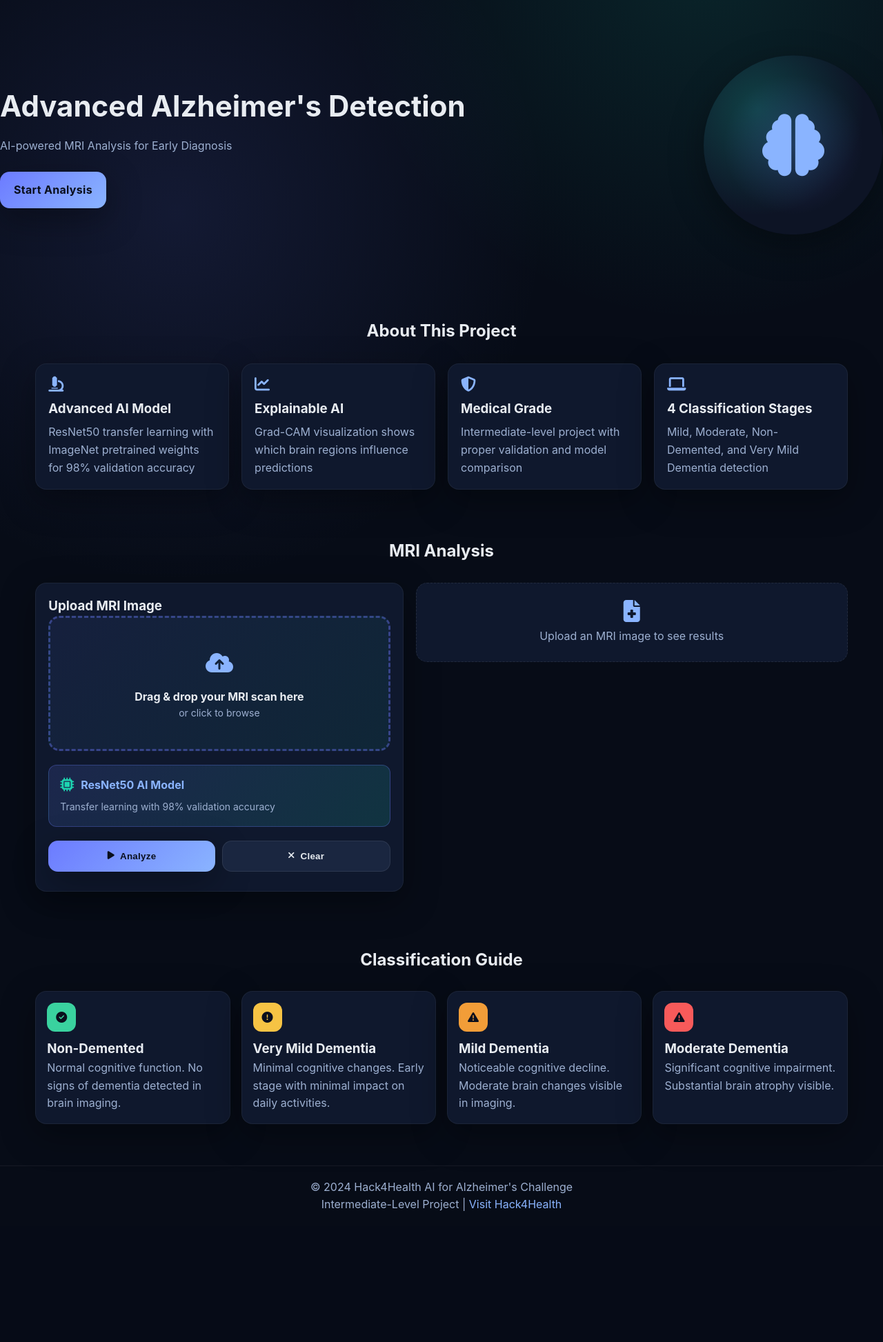
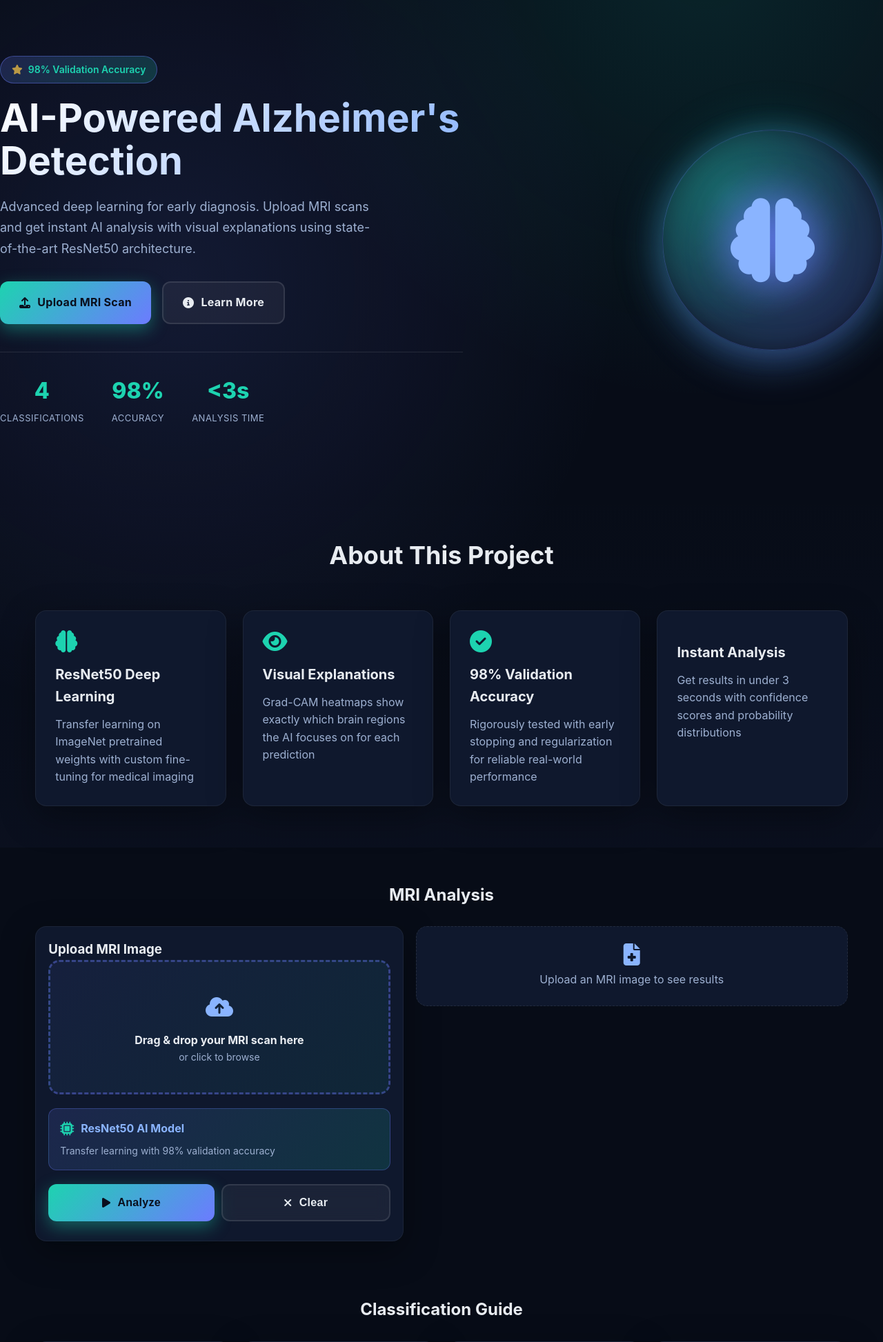
Before and after one commit to CreativeDragon1/BrainGuard, a Flask app: page / in a window 1280 px wide. Shown: the part 59-2005 px from the top of the page at 69% size. Before the commit the page ends 1815 px from the top, so only its background shows below. Run offline with Flask 3, Linux system fonts and the light colour scheme.

Commit message:
MAJOR UI OVERHAUL: Beautiful hero section with badges, stats, animations, enhanced about cards

```diff
--- a/static/css/style.css
+++ b/static/css/style.css
@@ -98,64 +98,273 @@ a { color: var(--primary-2); text-decoration: none; }
     grid-template-columns: 1.1fr 0.9fr;
     padding: 140px 0 80px;
     align-items: center;
-    gap: 40px;
+    gap: 60px;
 }
 
-.hero-content h1 { font-size: 42px; margin-bottom: 12px; }
-.hero-content p { max-width: 520px; margin-bottom: 24px; }
+.hero-badge {
+    display: inline-flex;
+    align-items: center;
+    gap: 8px;
+    background: linear-gradient(135deg, rgba(108,123,255,0.2), rgba(29,211,176,0.2));
+    border: 1px solid rgba(108,123,255,0.4);
+    padding: 8px 16px;
+    border-radius: 50px;
+    font-size: 14px;
+    font-weight: 600;
+    color: var(--accent);
+    margin-bottom: 20px;
+    animation: fadeInDown 0.8s ease;
+}
+
+.hero-badge i {
+    color: var(--warning);
+    animation: pulse 2s ease-in-out infinite;
+}
+
+@keyframes pulse {
+    0%, 100% { opacity: 1; }
+    50% { opacity: 0.6; }
+}
+
+@keyframes fadeInDown {
+    from {
+        opacity: 0;
+        transform: translateY(-20px);
+    }
+    to {
+        opacity: 1;
+        transform: translateY(0);
+    }
+}
+
+.hero-content h1 {
+    font-size: 56px;
+    margin-bottom: 20px;
+    line-height: 1.1;
+    background: linear-gradient(135deg, #fff, var(--primary-2));
+    -webkit-background-clip: text;
+    -webkit-text-fill-color: transparent;
+    background-clip: text;
+    animation: fadeInUp 0.8s ease 0.2s both;
+}
+
+@keyframes fadeInUp {
+    from {
+        opacity: 0;
+        transform: translateY(30px);
+    }
+    to {
+        opacity: 1;
+        transform: translateY(0);
+    }
+}
+
+.hero-content p {
+    max-width: 560px;
+    margin-bottom: 32px;
+    font-size: 18px;
+    line-height: 1.7;
+    color: var(--muted);
+    animation: fadeInUp 0.8s ease 0.4s both;
+}
+
+.hero-buttons {
+    display: flex;
+    gap: 16px;
+    margin-bottom: 40px;
+    flex-wrap: wrap;
+    animation: fadeInUp 0.8s ease 0.6s both;
+}
+
+.hero-stats {
+    display: flex;
+    gap: 40px;
+    padding-top: 30px;
+    border-top: 1px solid rgba(255,255,255,0.1);
+    animation: fadeInUp 0.8s ease 0.8s both;
+}
+
+.stat {
+    text-align: center;
+}
+
+.stat-number {
+    font-size: 32px;
+    font-weight: 800;
+    color: var(--accent);
+    margin-bottom: 4px;
+}
+
+.stat-label {
+    font-size: 13px;
+    color: var(--muted);
+    text-transform: uppercase;
+    letter-spacing: 0.5px;
+}
 
 .btn {
     display: inline-flex;
     align-items: center;
-    gap: 8px;
-    padding: 14px 20px;
-    border-radius: 14px;
+    gap: 10px;
+    padding: 16px 28px;
+    border-radius: 12px;
     border: none;
     cursor: pointer;
     font-weight: 700;
+    font-size: 16px;
     letter-spacing: 0.3px;
-    transition: transform 0.2s ease, box-shadow 0.2s ease;
+    transition: all 0.3s ease;
+    text-decoration: none;
 }
 
-.btn-primary { background: linear-gradient(135deg, var(--primary), var(--primary-2)); color: #0a0f1d; box-shadow: var(--shadow); }
-.btn-secondary { background: #1a2640; color: var(--text); border: 1px solid rgba(255,255,255,0.08); }
+.btn-primary {
+    background: linear-gradient(135deg, var(--accent), var(--primary));
+    color: #0a0f1d;
+    box-shadow: 0 8px 24px rgba(29,211,176,0.4);
+}
 
-.btn:hover { transform: translateY(-2px); }
+.btn-primary:hover {
+    box-shadow: 0 12px 32px rgba(29,211,176,0.6);
+    transform: translateY(-3px);
+}
+
+.btn-secondary {
+    background: rgba(255,255,255,0.05);
+    color: var(--text);
+    border: 2px solid rgba(255,255,255,0.1);
+    backdrop-filter: blur(10px);
+}
+
+.btn-secondary:hover {
+    background: rgba(255,255,255,0.08);
+    border-color: rgba(255,255,255,0.2);
+    transform: translateY(-3px);
+}
+
 .btn:active { transform: translateY(0); }
 
-.hero-bg { position: relative; height: 100%; }
-.floating-brain {
-    width: 260px; height: 260px;
-    border-radius: 50%;
-    background: radial-gradient(circle, rgba(108,123,255,0.18), transparent 55%),
-                radial-gradient(circle at 30% 30%, rgba(26,211,176,0.24), transparent 60%),
-                #0d1425;
+.hero-bg {
+    position: relative;
+    height: 100%;
     display: grid;
     place-items: center;
-    box-shadow: var(--shadow);
+}
+
+.floating-brain {
+    width: 320px;
+    height: 320px;
+    border-radius: 50%;
+    background: radial-gradient(circle, rgba(108,123,255,0.25), transparent 50%),
+                radial-gradient(circle at 30% 30%, rgba(29,211,176,0.3), transparent 60%),
+                linear-gradient(135deg, #0f1829, #0d1425);
+    display: grid;
+    place-items: center;
+    box-shadow: 0 20px 60px rgba(108,123,255,0.3),
+                0 0 80px rgba(29,211,176,0.2);
     margin-left: auto;
     animation: float 6s ease-in-out infinite;
+    border: 1px solid rgba(108,123,255,0.3);
+    position: relative;
 }
-.floating-brain i { font-size: 90px; color: var(--primary-2); }
+
+.floating-brain::before {
+    content: '';
+    position: absolute;
+    inset: -2px;
+    border-radius: 50%;
+    background: linear-gradient(135deg, var(--accent), var(--primary));
+    opacity: 0.3;
+    filter: blur(20px);
+    animation: glow 3s ease-in-out infinite alternate;
+}
+
+@keyframes glow {
+    from { opacity: 0.2; }
+    to { opacity: 0.5; }
+}
+
+.floating-brain i {
+    font-size: 120px;
+    color: var(--primary-2);
+    filter: drop-shadow(0 0 30px rgba(108,123,255,0.8));
+    animation: brainPulse 3s ease-in-out infinite;
+    position: relative;
+    z-index: 1;
+}
+
+@keyframes brainPulse {
+    0%, 100% { transform: scale(1); }
+    50% { transform: scale(1.05); }
+}
 
 @keyframes float { 0%, 100% { transform: translateY(0);} 50% { transform: translateY(-10px);} }
 
 /* About */
-.about { padding: 40px 0 20px; }
-.about h2 { text-align: center; margin-bottom: 28px; }
-.about-grid { display: grid; grid-template-columns: repeat(auto-fit, minmax(220px, 1fr)); gap: 18px; }
+.about {
+    padding: 80px 0 60px;
+    background: linear-gradient(180deg, transparent, rgba(108,123,255,0.03));
+}
+
+.about h2 {
+    text-align: center;
+    margin-bottom: 50px;
+    font-size: 36px;
+}
+
+.about-grid {
+    display: grid;
+    grid-template-columns: repeat(auto-fit, minmax(260px, 1fr));
+    gap: 24px;
+}
 
 .about-card {
     background: var(--card);
-    padding: 18px;
+    padding: 28px;
     border-radius: var(--radius);
-    border: 1px solid rgba(255,255,255,0.05);
+    border: 1px solid rgba(255,255,255,0.06);
     box-shadow: var(--shadow);
-    transition: transform 0.2s ease, border-color 0.2s ease;
+    transition: all 0.3s ease;
+    position: relative;
+    overflow: hidden;
 }
-.about-card i { color: var(--primary-2); font-size: 22px; margin-bottom: 10px; }
-.about-card h3 { margin-bottom: 6px; }
-.about-card:hover { transform: translateY(-2px); border-color: rgba(255,255,255,0.12); }
+
+.about-card::before {
+    content: '';
+    position: absolute;
+    top: 0;
+    left: 0;
+    right: 0;
+    height: 4px;
+    background: linear-gradient(135deg, var(--accent), var(--primary));
+    transform: scaleX(0);
+    transition: transform 0.3s ease;
+}
+
+.about-card:hover::before {
+    transform: scaleX(1);
+}
+
+.about-card i {
+    color: var(--accent);
+    font-size: 32px;
+    margin-bottom: 16px;
+    display: block;
+}
+
+.about-card h3 {
+    margin-bottom: 12px;
+    font-size: 20px;
+}
+
+.about-card p {
+    line-height: 1.6;
+}
+
+.about-card:hover {
+    transform: translateY(-5px);
+    border-color: rgba(108,123,255,0.3);
+    box-shadow: 0 20px 60px rgba(108,123,255,0.2);
+}
 
 /* Predict */
 .predict { padding: 50px 0 40px; }
--- a/templates/index.html
+++ b/templates/index.html
@@ -33,9 +33,36 @@
     <!-- Hero Section -->
     <section id="home" class="hero">
         <div class="hero-content">
-            <h1>Advanced Alzheimer's Detection</h1>
-            <p>AI-powered MRI Analysis for Early Diagnosis</p>
-            <a href="#predict" class="btn btn-primary">Start Analysis</a>
+            <div class="hero-badge">
+                <i class="fas fa-star"></i>
+                <span>98% Validation Accuracy</span>
+            </div>
+            <h1>AI-Powered Alzheimer's Detection</h1>
+            <p>Advanced deep learning for early diagnosis. Upload MRI scans and get instant AI analysis with visual explanations using state-of-the-art ResNet50 architecture.</p>
+            <div class="hero-buttons">
+                <a href="#predict" class="btn btn-primary">
+                    <i class="fas fa-upload"></i>
+                    Upload MRI Scan
+                </a>
+                <a href="#about" class="btn btn-secondary">
+                    <i class="fas fa-info-circle"></i>
+                    Learn More
+                </a>
+            </div>
+            <div class="hero-stats">
+                <div class="stat">
+                    <div class="stat-number">4</div>
+                    <div class="stat-label">Classifications</div>
+                </div>
+                <div class="stat">
+                    <div class="stat-number">98%</div>
+                    <div class="stat-label">Accuracy</div>
+                </div>
+                <div class="stat">
+                    <div class="stat-number">&lt;3s</div>
+                    <div class="stat-label">Analysis Time</div>
+                </div>
+            </div>
         </div>
         <div class="hero-bg">
             <div class="floating-brain">
@@ -50,24 +77,24 @@
             <h2>About This Project</h2>
             <div class="about-grid">
                 <div class="about-card">
-                    <i class="fas fa-microscope"></i>
-                    <h3>Advanced AI Model</h3>
-                    <p>ResNet50 transfer learning with ImageNet pretrained weights for 98% validation accuracy</p>
+                    <i class="fas fa-brain"></i>
+                    <h3>ResNet50 Deep Learning</h3>
+                    <p>Transfer learning on ImageNet pretrained weights with custom fine-tuning for medical imaging</p>
                 </div>
                 <div class="about-card">
-                    <i class="fas fa-chart-line"></i>
-                    <h3>Explainable AI</h3>
-                    <p>Grad-CAM visualization shows which brain regions influence predictions</p>
+                    <i class="fas fa-eye"></i>
+                    <h3>Visual Explanations</h3>
+                    <p>Grad-CAM heatmaps show exactly which brain regions the AI focuses on for each prediction</p>
                 </div>
                 <div class="about-card">
-                    <i class="fas fa-shield-alt"></i>
-                    <h3>Medical Grade</h3>
-                    <p>Intermediate-level project with proper validation and model comparison</p>
+                    <i class="fas fa-check-circle"></i>
+                    <h3>98% Validation Accuracy</h3>
+                    <p>Rigorously tested with early stopping and regularization for reliable real-world performance</p>
                 </div>
                 <div class="about-card">
-                    <i class="fas fa-laptop"></i>
-                    <h3>4 Classification Stages</h3>
-                    <p>Mild, Moderate, Non-Demented, and Very Mild Dementia detection</p>
+                    <i class="fas fa-lightning"></i>
+                    <h3>Instant Analysis</h3>
+                    <p>Get results in under 3 seconds with confidence scores and probability distributions</p>
                 </div>
             </div>
         </div>
```
Also changed, not shown: static/uploads/20251211_223557_Screenshot_2025-12-11_at_10.35.52_PM.png (added), static/uploads/20251211_223624_test_sample.jpg (added), static/uploads/20251211_223654_Screenshot_2025-12-11_at_10.36.49_PM.png (added), static/uploads/20251211_223921_Screenshot_2025-12-11_at_10.38.56_PM.png (added), static/uploads/20251211_224036_Screenshot_2025-12-11_at_10.40.27_PM.png (added), static/uploads/20251211_224131_vascular-dementia.png (added), static/uploads/20251211_224149_Screenshot_2025-12-11_at_10.40.27_PM.png (added), static/uploads/20251211_224209_vascular-dementia.png (added), 1 other file.
